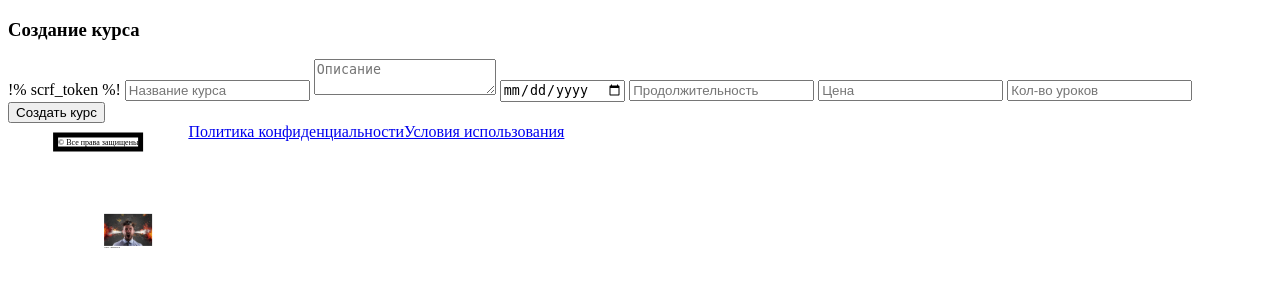
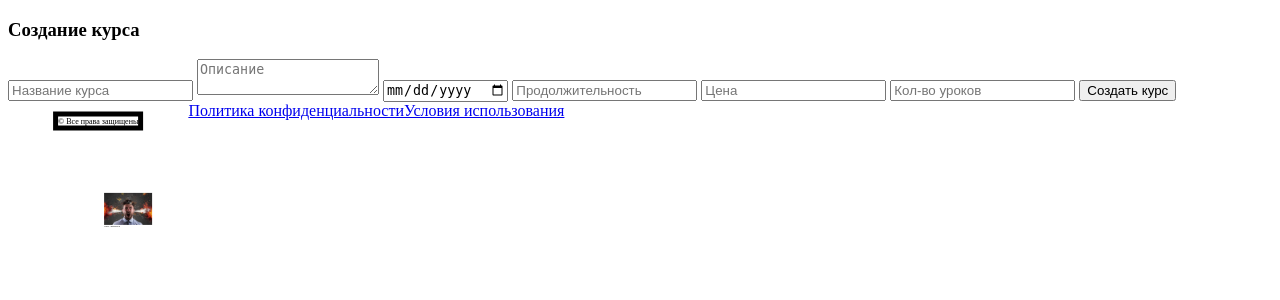
Before and after one commit to aleviko/lms_project, a Django app: page /courses/create/ in a window 1280 px wide. Shown: the part 206-506 px from the top of the page. Run offline with Django 4.2, Linux system fonts and the light colour scheme; some libraries are stand-ins or nearby versions.

Commit message:
20231006 13:36 Урок 6 до 22:57 заклинание {% сsrf_token %} неожиданно заработало. Вскрыл косяк в постановке: при записи на курс проверяется записанность юзера на любые уроки, без фильтра по курсу - пока не трогаю.

```diff
--- a/lms_project/auth_app/models.py
+++ b/lms_project/auth_app/models.py
@@ -13,7 +13,7 @@ class User(AbstractUser):  # Таблица пользователей на ос
     # instance? filename?
 
     USERNAME_FIELD = 'email'  # Параметр- Указание поля, используемого для авторизации, т.е. логин=эл.почта
-    REQUIRED_FIELDS = ['username','birthday']  # Список имен полей для создания суперпользователя
+    REQUIRED_FIELDS = ['username', 'birthday']  # Список имен полей для создания суперпользователя
 
     class Meta:  # Свойства таблицы
         verbose_name_plural = 'Участники'  # имя записи в множ.числе
--- a/lms_project/learning/views.py
+++ b/lms_project/learning/views.py
@@ -59,6 +59,7 @@ def enroll(request, course_id):
         return redirect('login')  # если не авторизован, то редирект на обработчик входа из auth_app
     else:
         # Проверка: не записан ли уже пользователь на этот курс
+        # тут косяк: Tracing надо фильтровать еще и по курсу!!!
         is_existed = Tracking.objects.filter(user=request.user).exists()
         if is_existed:
             return HttpResponse('Вы уже записаны на этот курс')
--- a/lms_project/lms_project/settings.py
+++ b/lms_project/lms_project/settings.py
@@ -48,7 +48,7 @@ MIDDLEWARE = [
     'django.middleware.security.SecurityMiddleware',
     'django.contrib.sessions.middleware.SessionMiddleware',
     'django.middleware.common.CommonMiddleware',
-    #'django.middleware.csrf.CsrfViewMiddleware',
+    'django.middleware.csrf.CsrfViewMiddleware',
     # {% сsrf_token %} в detail.html не опознается и валит в ошибку
     'django.contrib.auth.middleware.AuthenticationMiddleware',
     'django.contrib.messages.middleware.MessageMiddleware',
--- a/lms_project/templates/create.html
+++ b/lms_project/templates/create.html
@@ -4,7 +4,7 @@
       <div class="main_item">
           <h3>Создание курса</h3>
           <form method="post">
-              !% scrf_token %!
+              {% csrf_token %}
               <input type="text" maxlength="30" placeholder="Название курса" name="title" required></input>
 <!--              По атрибуту name= идет связь с полями таблицы-->
 <!--              При этом автосверки с моделью: имен, типа и ширины, обязательности полей и... никакого нет!-->
--- a/lms_project/templates/detail.html
+++ b/lms_project/templates/detail.html
@@ -23,7 +23,7 @@
             </ol>
             <form method="post" action="{% url 'enroll' course.pk %}">
                 <!-- Токен для защиты от подделки межсайтовых запросов -->
-                !% csrf_token %!
+                {% csrf_token %}
                 <!-- без него обработка формы завершится ошибкой "403...SCRF запрос отклонен -->
                 <input type="submit" value="Записаться">
             </form>
--- a/lms_project/templates/login.html
+++ b/lms_project/templates/login.html
@@ -5,7 +5,7 @@
             <form id="form" method="post">
                 <h3>{% block form_name %}Вход{% endblock %}</h3>
                 <!-- Токен для защиты от подделки межсайтовых запросов -->
-                !% csrf_token %!
+                {% csrf_token %}
                 <!-- без него обработка формы завершится ошибкой "403...SCRF запрос отклонен -->
                 <p><input type="text" maxlength="256" placeholder="Ваш Email" name="email" required></p>
                 <p><input type="password" placeholder="Пароль" name="password" required></p>
```
